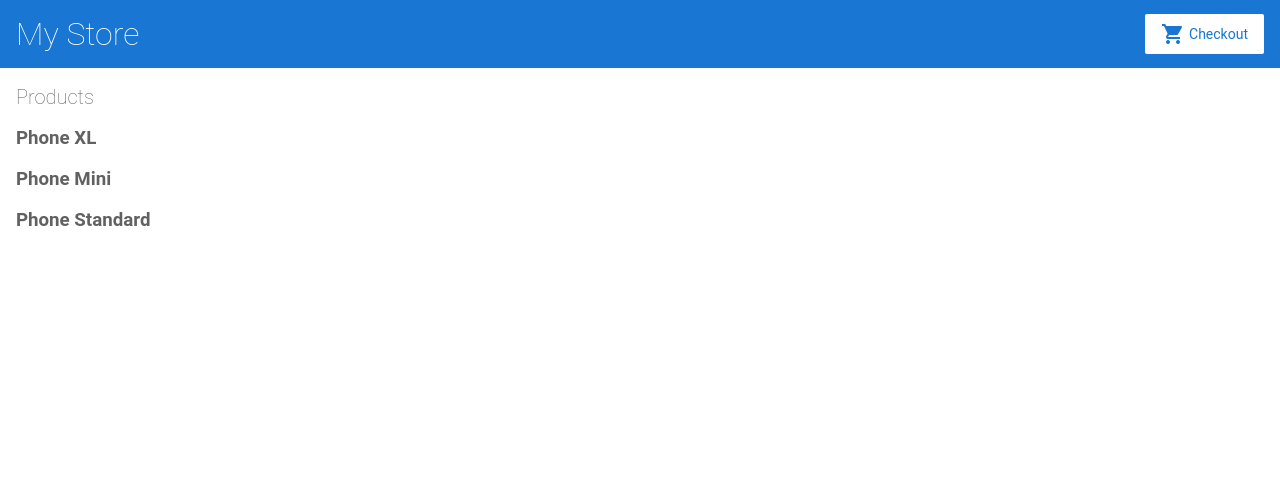
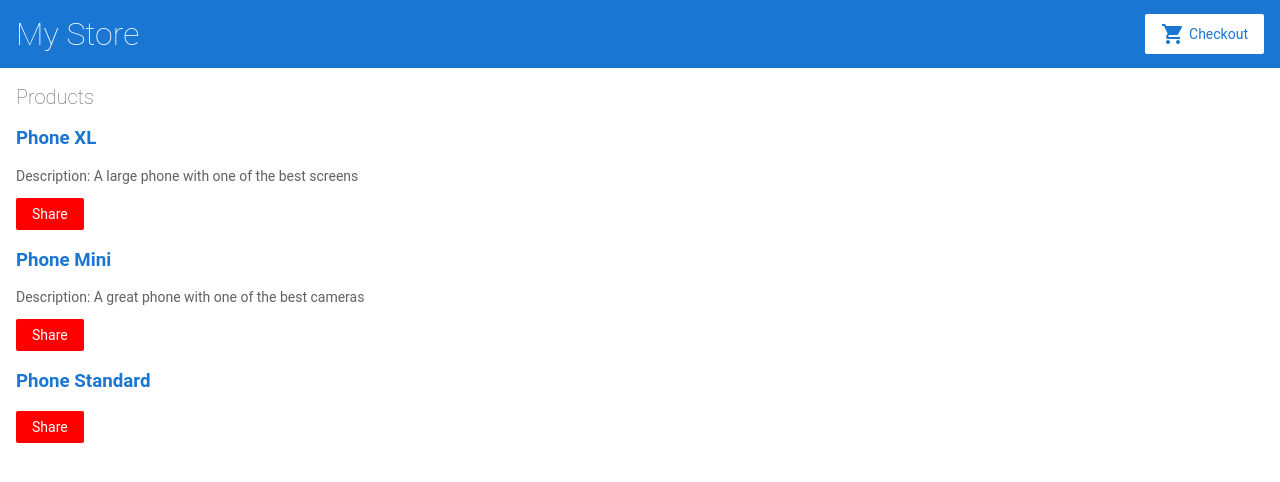
Before and after one commit to jjaviles2010/angular-prj, an Angular app: page / in a window 1280 px wide. Shown: the top 482 px of the page. Built offline with nearby package versions, Linux system fonts and the light colour scheme.

Commit message:
Chamando evento do botao share.

```diff
--- a/src/app/product-list/product-list.component.css
+++ b/src/app/product-list/product-list.component.css
@@ -1,4 +1,6 @@
-
+button {
+  background-color: red
+}
 
 /*
 Copyright Google LLC. All Rights Reserved.
--- a/src/app/product-list/product-list.component.html
+++ b/src/app/product-list/product-list.component.html
@@ -1,7 +1,18 @@
 <h2>Products</h2>
 
 <div *ngFor="let product of products">
-  <h3>{{product.name}}</h3>
+  <h3>
+    <a [title]="product.name + ' details'">
+      {{product.name}}
+    </a>
+  </h3>
+  <p *ngIf="product.description">
+    Description: {{product.description}}
+  </p>
+
+  <button (click)="share()">
+    Share
+  </button>
 </div>
 <!--
 Copyright Google LLC. All Rights Reserved.
```
